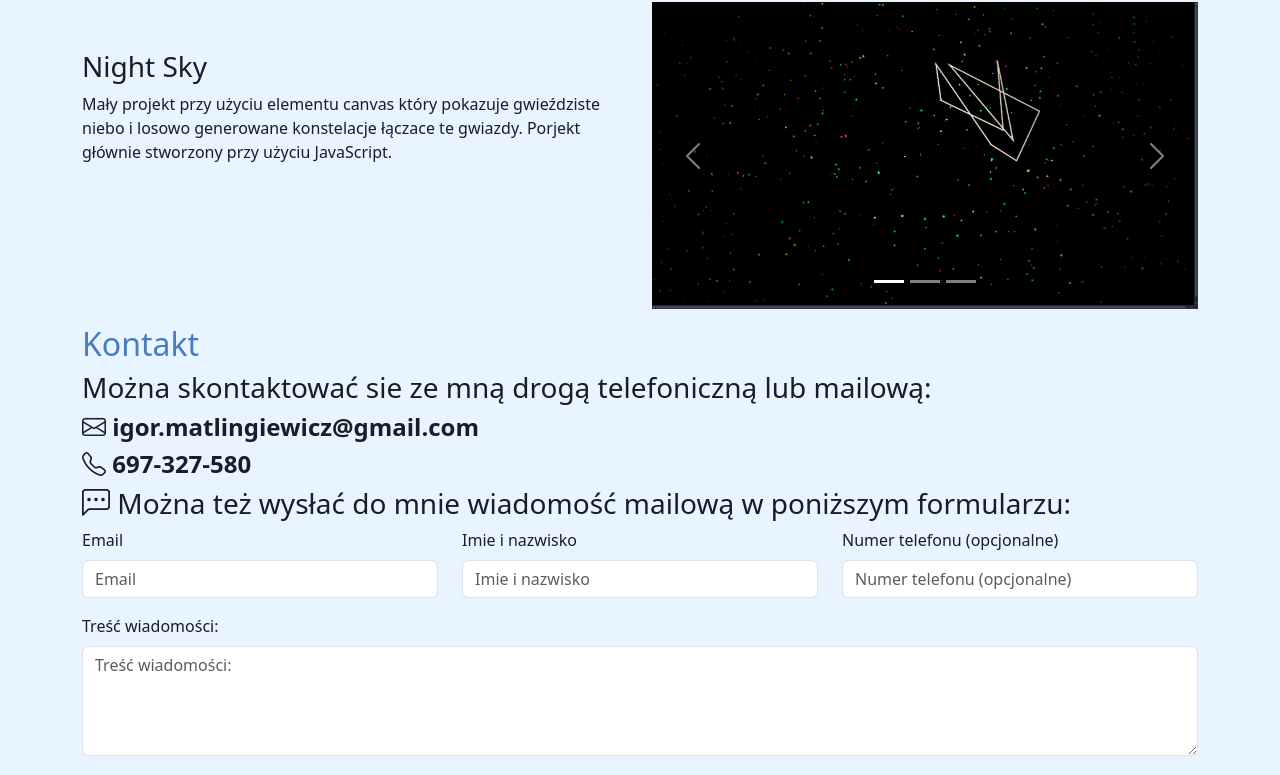
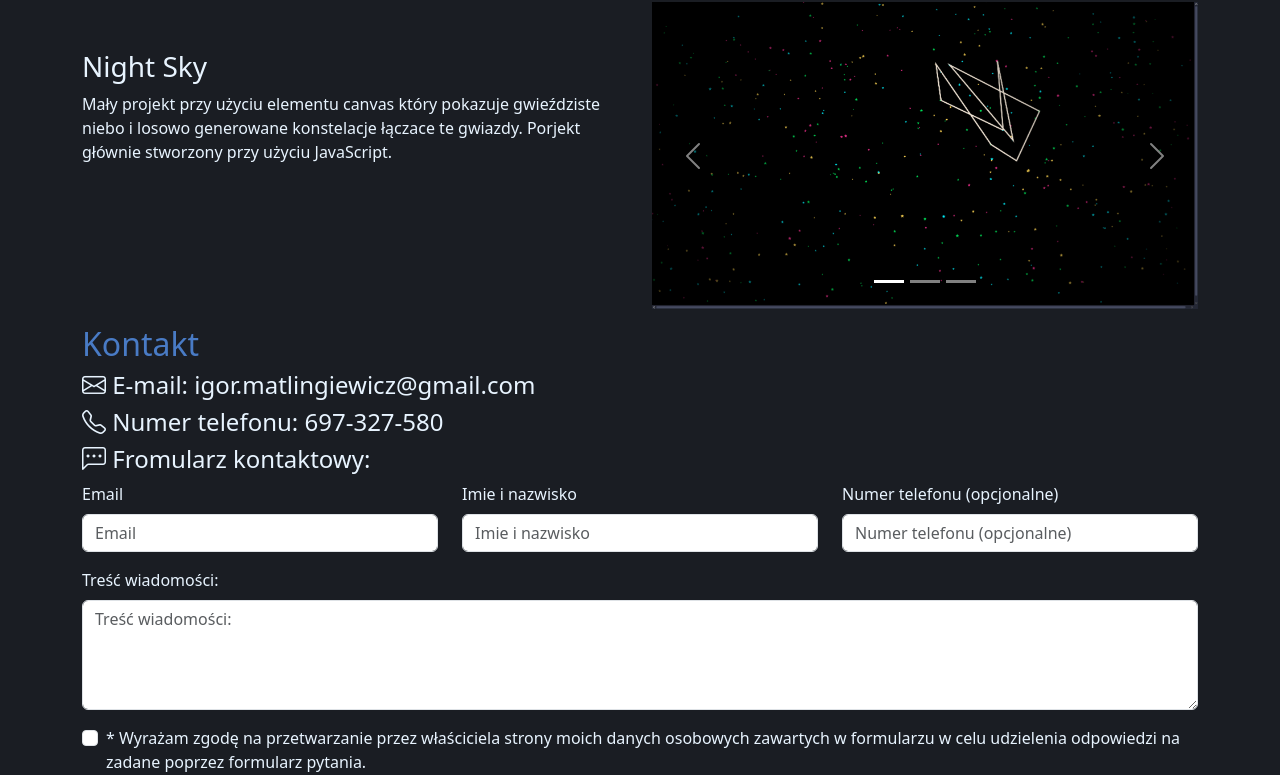
Before and after one commit to IgorMatlingiewicz/MyMainSite, a React (Vite) app: page / in a window 1280 px wide. Shown: the part 1994-2769 px from the top of the page. Built offline with nearby package versions, Linux system fonts and the light colour scheme.

Commit message:
Chagned some styles on the site, and some text in contact section.

```diff
--- a/src/App.jsx
+++ b/src/App.jsx
@@ -19,7 +19,7 @@ import contentEN from "./data/contentEN.json";
 function App() {
   const [open, setOpen] = useState(false);
   const [language, setLanguage] = useState("PL");
-  const [mode, setMode] = useState("bright");
+  const [mode, setMode] = useState("dark");
 
   let content = language == "PL" ? contentPL : contentEN;
 
--- a/src/components/Contact.jsx
+++ b/src/components/Contact.jsx
@@ -39,10 +39,9 @@ export default function Contact({ language }) {
 
     return (
         <>
-            <h3>{content.contact["contactOptions"]}</h3>
-            <h4 className='fw-bold'><i className="bi bi-envelope"></i> igor.matlingiewicz@gmail.com</h4>
-            <h4 className='fw-bold'><i className="bi bi-telephone"></i> 697-327-580</h4>
-            <h3><i className="bi bi-chat-left-dots"></i> {content.contact.form['formInfo']}</h3>
+            <h4><i className="bi bi-envelope"></i> {content.contact.mail}igor.matlingiewicz@gmail.com</h4>
+            <h4><i className="bi bi-telephone"></i> {content.contact.phoneNumber}697-327-580</h4>
+            <h4><i className="bi bi-chat-left-dots"></i> {content.contact.form['formInfo']}</h4>
 
             <form name="contact" method="POST" data-netlify="true" netlify-honeypot="bot-field" onSubmit={handleSubmit}>
                 <input type="hidden" name="form-name" value="contact" />
--- a/src/components/Footer.jsx
+++ b/src/components/Footer.jsx
@@ -15,10 +15,10 @@ export default function Footer({ language, mode }) {
                     <h2 className='my-4 pt-3'>{content.links["header"]}</h2>
                     <Row className='pb-4'>
                         <Col md={6} xs={12} className='mb-3 mb-md-0'>
-                            <a href="https://github.com/IgorMatlingiewicz" className='link-light' target="_blank"><h3><i className="bi bi-github"></i> {content.links["github"]}</h3></a>
+                            <a href="https://github.com/IgorMatlingiewicz" className='link-light' target="_blank"><h4><i className="bi bi-github"></i> {content.links["github"]}</h4></a>
                         </Col>
                         <Col md={6} xs={12}>
-                            <a href="../assets/CV_MatlingiewiczIgor.pdf" download="CV_MatlingiewiczIgor.pdf" className='link-light' target="_blank"><h3><i className="bi bi-file-earmark-person"></i> {content.links["CV"]}</h3></a>
+                            <a href="../assets/CV_MatlingiewiczIgor.pdf" download="CV_MatlingiewiczIgor.pdf" className='link-light' target="_blank"><h4><i className="bi bi-file-earmark-person"></i> {content.links["CV"]}</h4></a>
                         </Col>
                     </Row>
                 </Container>
--- a/src/components/Skill.jsx
+++ b/src/components/Skill.jsx
@@ -2,7 +2,7 @@ import Card from 'react-bootstrap/Card';
 
 export default function Skill({ title, description, logo, mode }) {
     return (
-        <Card className={mode == "dark" ? "bg-secondary text-light" : "bg-danger"}>
+        <Card className={mode == "dark" ? "bg-dark border-dark text-light" : "bg-light border-light"}>
             <Card.Body>
                 {title && <Card.Title className='d-flex align-items-center'><h4><img src={logo} className='skill-logo'/> {title}</h4></Card.Title>}
                 <Card.Text>{description}</Card.Text>
--- a/src/data/contentEN.json
+++ b/src/data/contentEN.json
@@ -86,9 +86,10 @@
     },
     "contact": {
         "header": "Contact",
-        "contactOptions": "You can contact me by phone or email:",
+        "mail": "E-mail: ",
+        "phoneNumber": "Phone number: ",
         "form": {
-            "formInfo": "You can also send email message to me in the from below:",
+            "formInfo": "Contact form:",
             "name": "Name and surname",
             "phone": "Phone number (optional)",
             "message": "Message content:",
--- a/src/data/contentPL.json
+++ b/src/data/contentPL.json
@@ -86,9 +86,10 @@
     },
     "contact": {
         "header": "Kontakt",
-        "contactOptions": "Można skontaktować sie ze mną drogą telefoniczną lub mailową:",
+        "mail": "E-mail: ",
+        "phoneNumber": "Numer telefonu: ",
         "form": {
-            "formInfo": "Można też wysłać do mnie wiadomość mailową w poniższym formularzu:",
+            "formInfo": "Fromularz kontaktowy:",
             "name": "Imie i nazwisko",
             "phone": "Numer telefonu (opcjonalne)",
             "message": "Treść wiadomości:",
```
